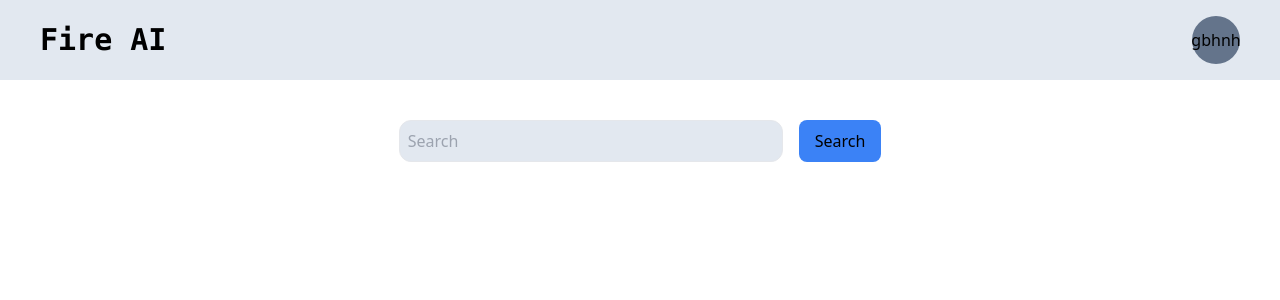
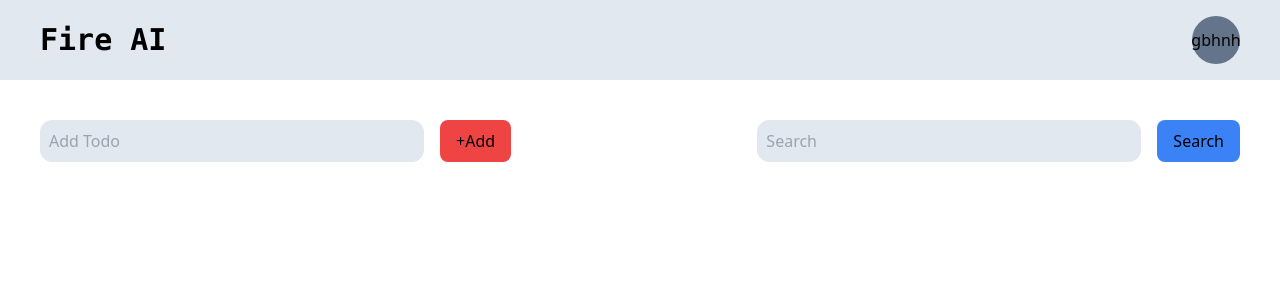
Before and after one commit to ganitkumar517/Omninos-assignment, a React (Vite) app: page /dashboard in a window 1280 px wide. Shown: the top 300 px of the page. Built offline with nearby package versions, Linux system fonts and the light colour scheme; sample sign-in values are in the browser's storage.

Commit message:
feat: search and add input in dashboard

```diff
--- a/src/components/Auth/Dashboard/Dashboard.jsx
+++ b/src/components/Auth/Dashboard/Dashboard.jsx
@@ -4,15 +4,21 @@ import Navbar from '../Navbar/Navbar'
 export default function Dashboard() {
     return (
         <div>
-            <Navbar />
             <div>
-                <div className='flex justify-center mt-10 gap-4'>
-                    <input type='text' className='border p-2 bg-slate-200 rounded-xl w-96' placeholder='Search'></input>
-                    <button className='bg-blue-500 p-2 px-4 rounded-lg'>Search</button>
+                <Navbar />
+                <div className='flex justify-between mx-10'>
+                    <div className='flex mt-10 gap-4'>
+                        <input type='text' className='border p-2 bg-slate-200 rounded-xl w-96' placeholder='Add Todo'></input>
+                        <button className='bg-red-500 p-2 px-4 rounded-lg'>+Add</button>
+                    </div>
+                    <div className='flex mt-10 gap-4'>
+                        <input type='text' className='border p-2 bg-slate-200 rounded-xl w-96' placeholder='Search'></input>
+                        <button className='bg-blue-500 p-2 px-4 rounded-lg'>Search</button>
+                    </div>
                 </div>
-                <div>
+            </div>
+            <div>
 
-                </div>
             </div>
         </div>
     )
```
